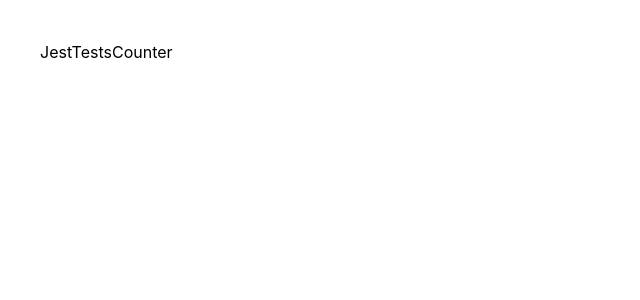
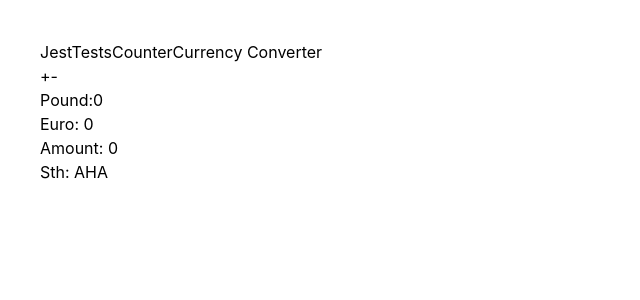
Before and after one commit to LukaszBielsko/react-playground, a React (Create React App) app: page /currency-converter in a window 1280 px wide. Shown: the top 300 px of the page, without its empty margins (0-640 px from the left). Built offline with nearby package versions, Linux system fonts and the light colour scheme.

Commit message:
render props pattern added

```diff
--- a/src/App.js
+++ b/src/App.js
@@ -4,6 +4,7 @@ import './styles.css'
 import {Link,Route, Switch} from 'react-router-dom';
 
 import JestTestsCounter from './components/JestTestsCounter.js';
+import CurrencyConverter from './components/CurrencyConverter';
 
 
 function App() {
@@ -12,11 +13,15 @@ function App() {
 
       <div className="links">
         <Link to="/testing">JestTestsCounter</Link>
+        <Link to="/currency-converter">Currency Converter</Link>
       </div>
 
       <Switch>
         <Route exact path="/testing">
           <JestTestsCounter/>
+        </Route>
+        <Route exact path="/currency-converter">
+          <CurrencyConverter/>
         </Route>
       </Switch>
 
--- a/src/backend/package.json
+++ b/src/backend/package.json
@@ -17,6 +17,7 @@
     "bcrypt": "^3.0.7",
     "dotenv": "^8.2.0",
     "express": "^4.17.1",
-    "jsonwebtoken": "^8.5.1"
+    "jsonwebtoken": "^8.5.1",
+    "mongoose": "^5.8.3"
   }
 }
--- /dev/null
+++ b/src/components/CurrencyConverter.js
@@ -0,0 +1,48 @@
+import React, { Component } from 'react';
+
+class Amount extends Component {
+  constructor(props) {
+    super(props);
+    this.state = {
+      amount: 0,
+      sth: 'AHA'
+    };
+  }
+  onIncrement = () => {
+    this.setState(state => ({ amount: state.amount + 1 }));
+  };
+  onDecrement = () => {
+    this.setState(state => ({ amount: state.amount - 1 }));
+  };
+  render() {
+    return (
+      <div>
+        <button type="button" onClick={this.onIncrement}>
+          +
+        </button>
+        <button type="button" onClick={this.onDecrement}>
+          -
+        </button>
+        {this.props.children(this.state.amount, this.state.sth)}
+      </div>
+    );
+  }
+}
+
+const Pound = ({amount}) => <p>Pound:{amount * 5}</p>
+const Euro = ({amount}) => <p>Euro: {amount * (3) }</p>
+
+const App = () => (
+  <Amount>
+    {(amount, sth) => (
+      <div>
+        <Pound amount={amount} />
+        <Euro amount={amount} />
+        <p>Amount: {amount}</p>
+        <p>Sth: {sth}</p>
+      </div>
+    )}
+  </Amount>
+)
+
+export default App;
```
Also changed, not shown: src/backend/server.js (+14 -2 lines), 1 other file (tests, documents, lock files or other folders).
